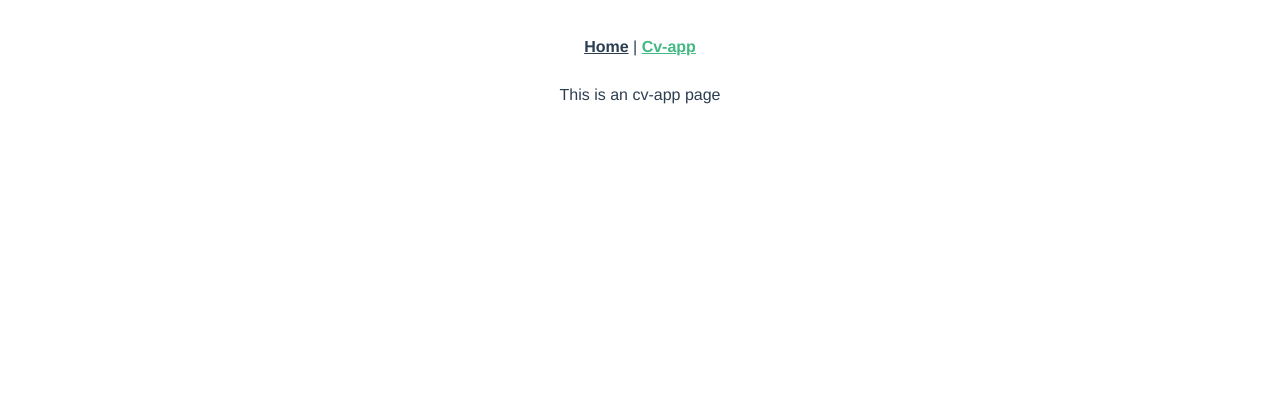
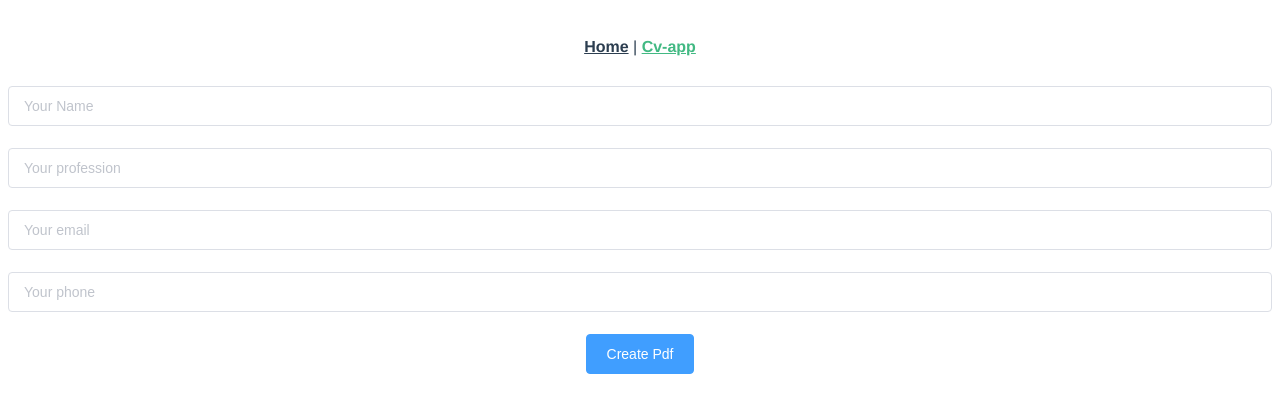
Before and after one commit to datata/my-personal-web, a Vue app: page /cv-app in a window 1280 px wide. Shown: the top 412 px of the page. Built offline with nearby package versions, Linux system fonts and the light colour scheme.

Commit message:
[ADD] element ui dependecy installed & littel form added

```diff
--- a/package.json
+++ b/package.json
@@ -9,6 +9,7 @@
   },
   "dependencies": {
     "core-js": "^3.6.5",
+    "element-plus": "^1.0.2-beta.63",
     "vue": "^3.0.0",
     "vue-router": "^4.0.0-0"
   },
--- a/src/main.js
+++ b/src/main.js
@@ -1,5 +1,7 @@
 import { createApp } from 'vue'
 import App from './App.vue'
 import router from './router'
+import ElementPlus from 'element-plus';
+import 'element-plus/lib/theme-chalk/index.css';
 
-createApp(App).use(router).mount('#app')
+createApp(App).use(router).use(ElementPlus).mount('#app')
--- a/src/views/CvApp.vue
+++ b/src/views/CvApp.vue
@@ -1,14 +1,50 @@
 <template>
   <div>
-    This is an cv-app page
+    <el-form ref="form" :model="form">
+      <el-form-item>
+        <el-input placeholder="Your Name" v-model="form.name"></el-input>
+      </el-form-item>
+      <el-form-item>
+        <el-input
+          placeholder="Your profession"
+          v-model="form.profession"
+        ></el-input>
+      </el-form-item>
+      <el-form-item>
+        <el-input placeholder="Your email" v-model="form.email"></el-input>
+      </el-form-item>
+      <el-form-item>
+        <el-input placeholder="Your phone" v-model="form.phone"></el-input>
+      </el-form-item>
+      <el-form-item>
+        <el-button type="primary" @click="onSubmit">Create Pdf</el-button>
+      </el-form-item>
+    </el-form>
+
+
   </div>
 </template>
 
 <script>
 
 export default {
-  name: 'CvApp',
+  name: "CvApp",
   components: {
-  }
-}
+  },
+  data() {
+    return {
+      form: {
+        name: "",
+        profession: "",
+        email: "",
+        phone: "",
+      },
+    };
+  },
+  methods: {
+    onSubmit() {
+      console.log('onSubmit');
+    },
+  },
+};
 </script>
```
Also changed, not shown: 1 other file (tests, documents, lock files or other folders).
